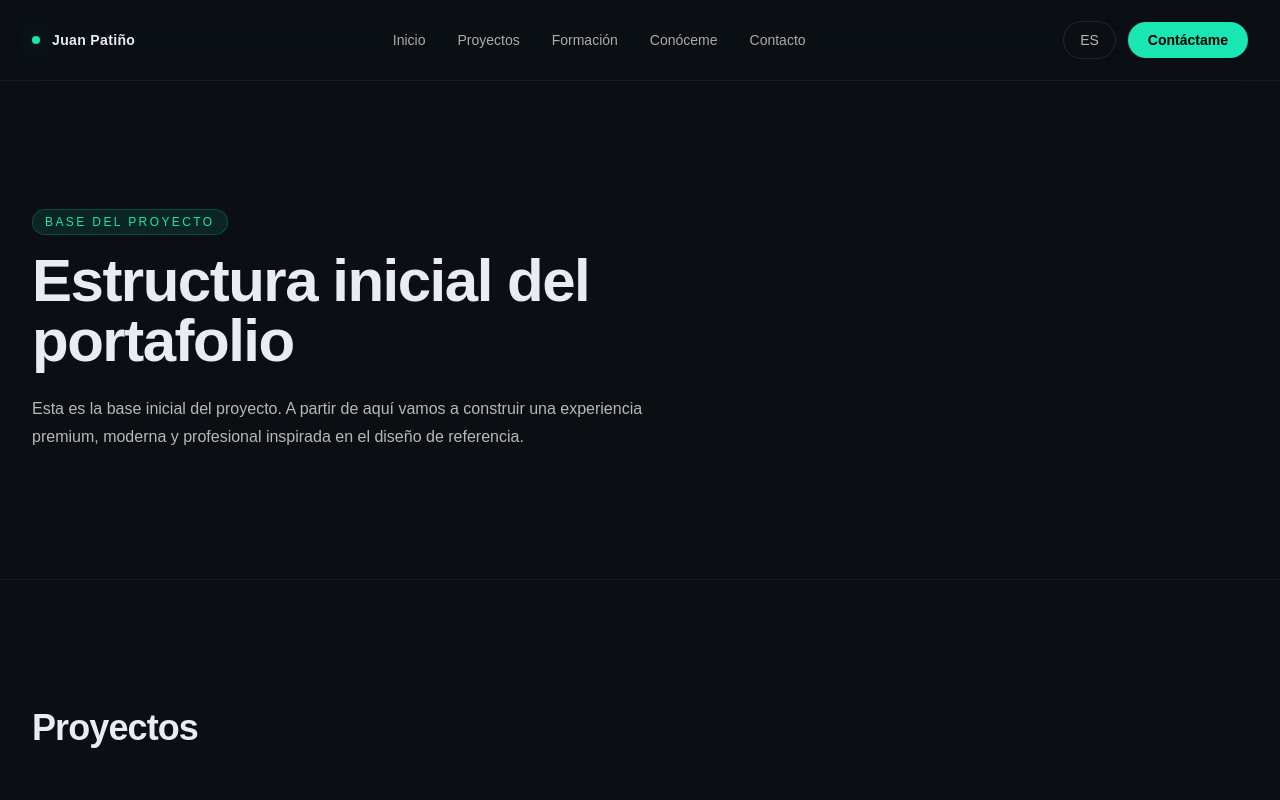
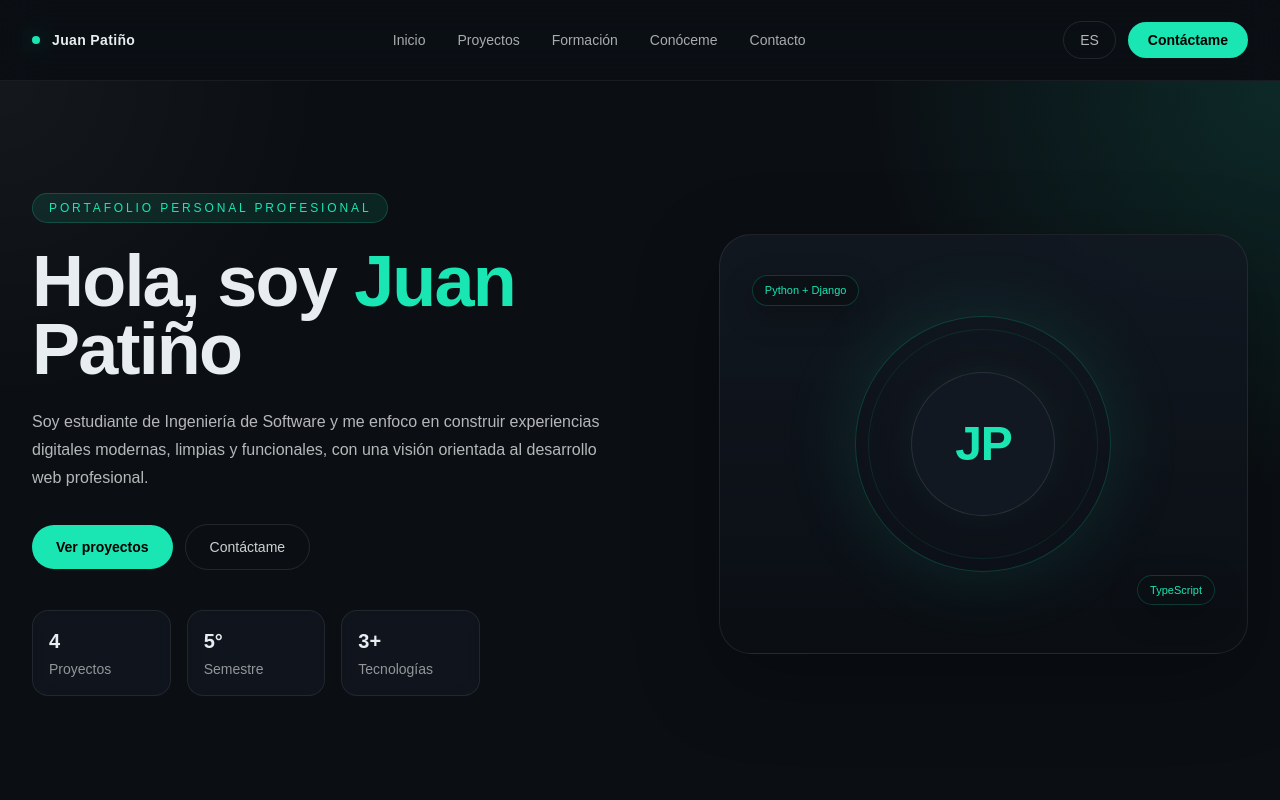
Before and after one commit to sebastianUCC2024/Portafolio, a Next.js app: page / in a window 1280 px wide. Shown: the top 800 px of the page. Built offline with nearby package versions, Linux system fonts and the light colour scheme.

Commit message:
Se agrego la seccion del hero base

```diff
--- a/src/app/page.tsx
+++ b/src/app/page.tsx
@@ -1,33 +1,13 @@
+import Container from "../components/layout/container";
 import Navbar from "../components/layout/navbar";
-import Container from "../components/layout/container";
+import HeroSection from "../components/sections/hero-section";
 
 export default function Home() {
   return (
     <main className="min-h-screen bg-background text-foreground">
       <Navbar />
 
-      <section
-        id="hero"
-        className="border-b border-white/5 py-24 sm:py-28 lg:py-32"
-      >
-        <Container>
-          <div className="max-w-3xl">
-            <span className="mb-4 inline-flex rounded-full border border-primary/20 bg-primary/10 px-3 py-1 text-xs font-medium uppercase tracking-[0.2em] text-primary">
-              Base del proyecto
-            </span>
-
-            <h1 className="text-4xl font-semibold tracking-tight sm:text-5xl lg:text-6xl">
-              Estructura inicial del portafolio
-            </h1>
-
-            <p className="mt-6 max-w-2xl text-sm leading-7 text-white/70 sm:text-base">
-              Esta es la base inicial del proyecto. A partir de aquí vamos a
-              construir una experiencia premium, moderna y profesional inspirada
-              en el diseño de referencia.
-            </p>
-          </div>
-        </Container>
-      </section>
+      <HeroSection />
 
       <section
         id="projects"
--- /dev/null
+++ b/src/components/sections/hero-section.tsx
@@ -0,0 +1,98 @@
+import Container from "../layout/container";
+const quickStats = [
+  { value: "4", label: "Proyectos" },
+  { value: "5°", label: "Semestre" },
+  { value: "3+", label: "Tecnologías" },
+];
+
+const floatingTags = [
+  { label: "Python + Django", position: "left-8 top-10" },
+  { label: "TypeScript", position: "right-8 bottom-12" },
+];
+
+export default function HeroSection() {
+  return (
+    <section
+      id="hero"
+      className="relative overflow-hidden border-b border-white/5 py-20 sm:py-24 lg:py-28"
+    >
+      <div className="pointer-events-none absolute inset-0 bg-[radial-gradient(circle_at_top_right,rgba(25,230,179,0.12),transparent_28%),radial-gradient(circle_at_top_left,rgba(255,255,255,0.04),transparent_22%)]" />
+
+      <Container className="relative">
+        <div className="grid items-center gap-14 lg:grid-cols-[1.1fr_0.9fr] lg:gap-10">
+          <div className="max-w-2xl">
+            <span className="inline-flex rounded-full border border-primary/20 bg-primary/10 px-4 py-1.5 text-[11px] font-medium uppercase tracking-[0.24em] text-primary sm:text-xs">
+              Portafolio personal profesional
+            </span>
+
+            <h1 className="mt-6 text-4xl font-semibold leading-[0.95] tracking-tight sm:text-5xl lg:text-7xl">
+              Hola, soy{" "}
+              <span className="text-primary">Juan</span>
+              <br />
+              Patiño
+            </h1>
+
+            <p className="mt-6 max-w-xl text-sm leading-7 text-white/70 sm:text-base">
+              Soy estudiante de Ingeniería de Software y me enfoco en construir
+              experiencias digitales modernas, limpias y funcionales, con una
+              visión orientada al desarrollo web profesional.
+            </p>
+
+            <div className="mt-8 flex flex-col gap-3 sm:flex-row sm:items-center">
+              <a
+                href="#projects"
+                className="inline-flex items-center justify-center rounded-full bg-primary px-6 py-3 text-sm font-semibold text-black transition-transform duration-300 hover:scale-[1.02]"
+              >
+                Ver proyectos
+              </a>
+
+              <a
+                href="#contact"
+                className="inline-flex items-center justify-center rounded-full border border-white/10 px-6 py-3 text-sm font-medium text-white/80 transition-all duration-300 hover:border-primary/40 hover:text-primary"
+              >
+                Contáctame
+              </a>
+            </div>
+
+            <div className="mt-10 grid max-w-md grid-cols-3 gap-3 sm:gap-4">
+              {quickStats.map((stat) => (
+                <div
+                  key={stat.label}
+                  className="rounded-2xl border border-white/8 bg-card/70 px-4 py-4 backdrop-blur-sm"
+                >
+                  <p className="text-lg font-semibold text-foreground sm:text-xl">
+                    {stat.value}
+                  </p>
+                  <p className="mt-1 text-xs text-white/55 sm:text-sm">
+                    {stat.label}
+                  </p>
+                </div>
+              ))}
+            </div>
+          </div>
+
+          <div className="relative mx-auto w-full max-w-md lg:max-w-none">
+            <div className="relative flex min-h-[360px] items-center justify-center rounded-[2rem] border border-white/8 bg-[linear-gradient(180deg,rgba(18,24,33,0.92),rgba(11,15,20,0.96))] p-8 shadow-[0_25px_80px_rgba(0,0,0,0.35)] sm:min-h-[420px]">
+              {floatingTags.map((tag) => (
+                <span
+                  key={tag.label}
+                  className={`absolute hidden rounded-full border border-primary/20 bg-background/80 px-3 py-1.5 text-[11px] font-medium text-primary shadow-[0_10px_30px_rgba(0,0,0,0.25)] backdrop-blur-md sm:inline-flex ${tag.position}`}
+                >
+                  {tag.label}
+                </span>
+              ))}
+
+              <div className="relative flex h-52 w-52 items-center justify-center rounded-full border border-primary/15 bg-[radial-gradient(circle,rgba(25,230,179,0.12),rgba(18,24,33,0.2),transparent)] sm:h-64 sm:w-64">
+                <div className="absolute inset-3 rounded-full border border-primary/10" />
+                <div className="absolute inset-0 rounded-full shadow-[0_0_80px_rgba(25,230,179,0.12)]" />
+                <div className="flex h-32 w-32 items-center justify-center rounded-full border border-white/10 bg-card text-4xl font-semibold tracking-tight text-primary sm:h-36 sm:w-36 sm:text-5xl">
+                  JP
+                </div>
+              </div>
+            </div>
+          </div>
+        </div>
+      </Container>
+    </section>
+  );
+}
```
